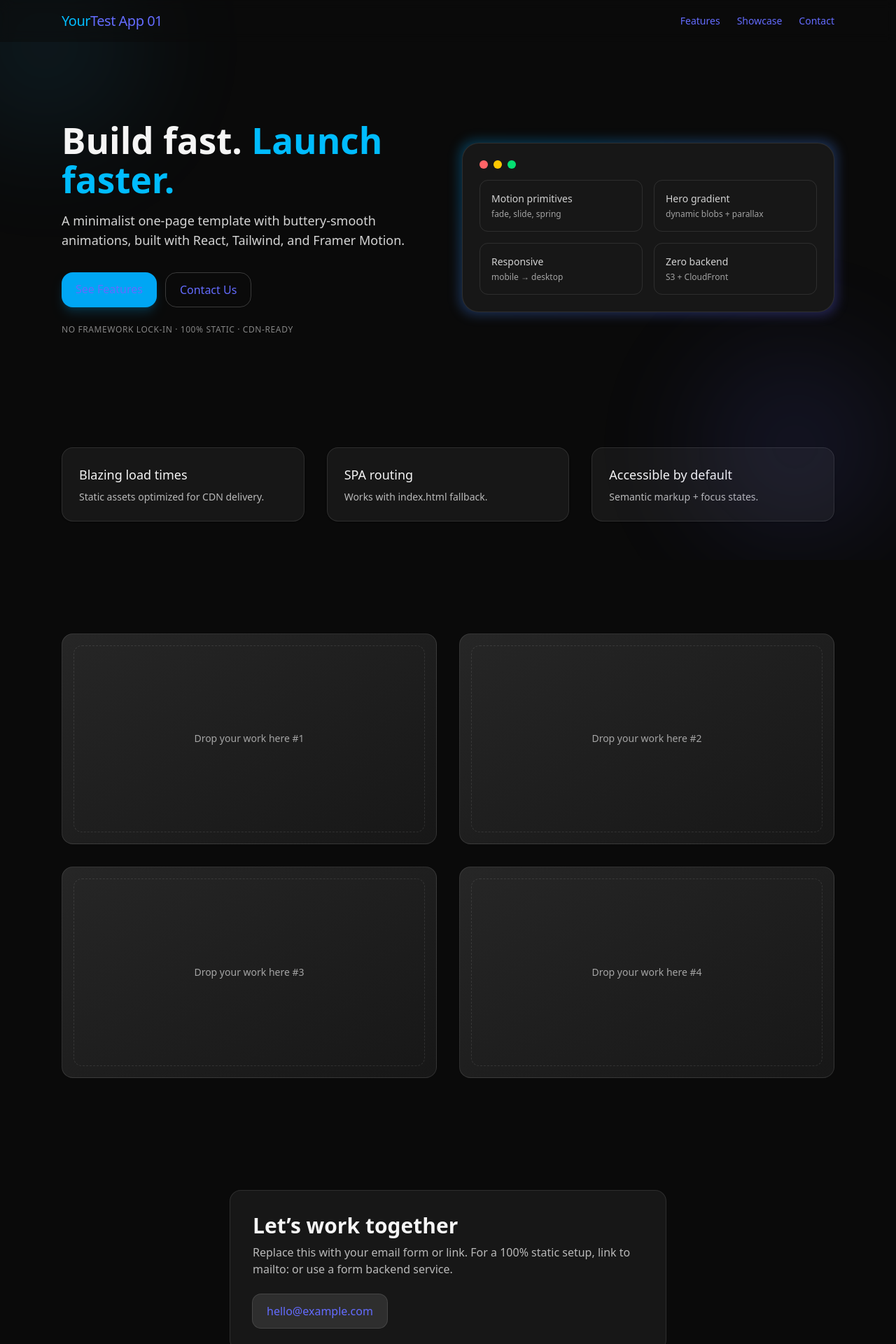
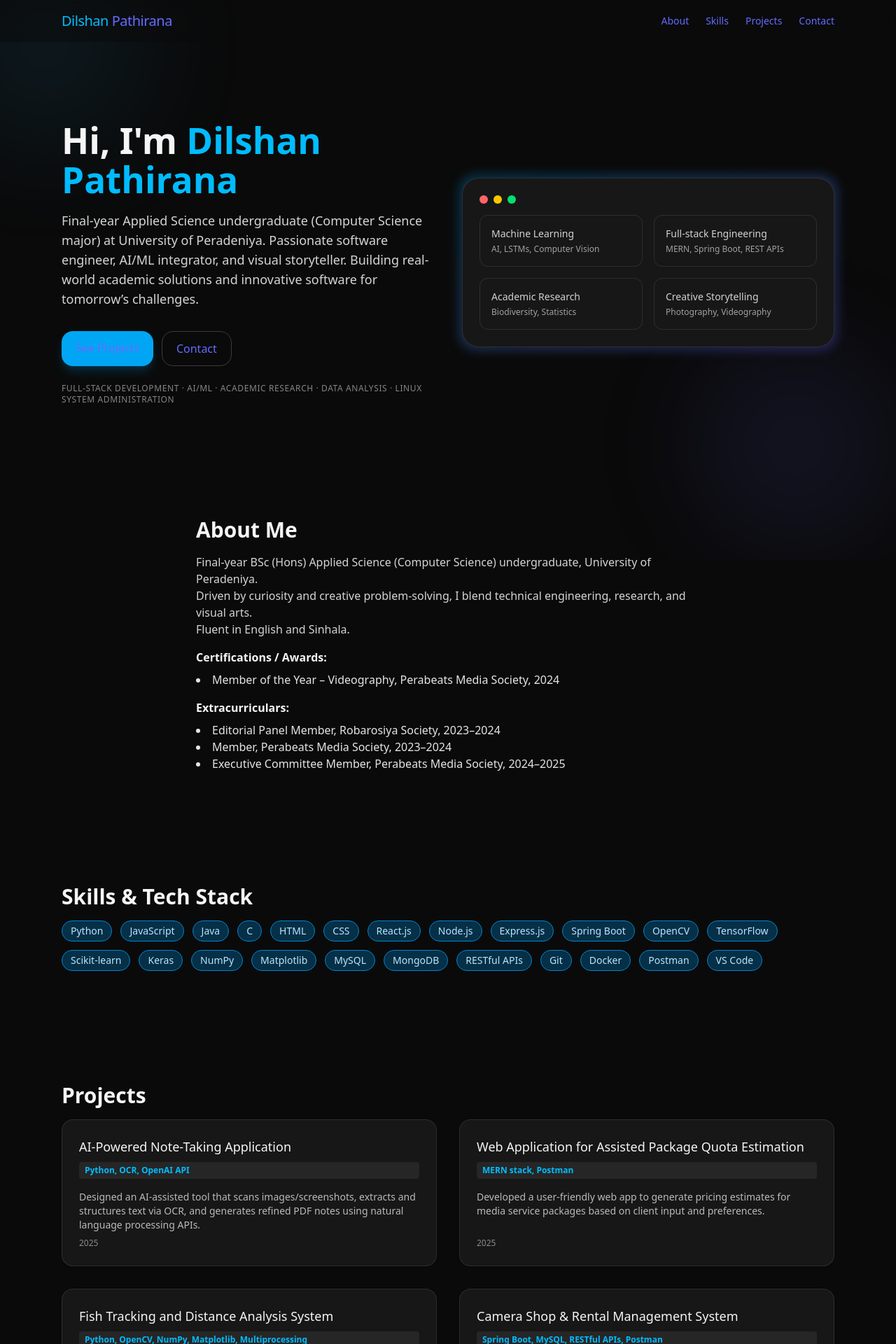
Before and after one commit to Dilshan-Pathirana/AWS-WebApp01, a React (Vite) app: page / in a window 1280 px wide. Shown: the top 1920 px of the page at 70% size. Built offline with nearby package versions, Linux system fonts and the light colour scheme.

Commit message:
Update App.tsx

```diff
--- a/src/App.tsx
+++ b/src/App.tsx
@@ -1,15 +1,99 @@
 import { useEffect, useState } from "react";
 import { motion, useScroll, useTransform } from "framer-motion";
 
+// ---- Portfolio Data (Modify and expand for your needs) ----
+const skills = [
+  "Python",
+  "JavaScript",
+  "Java",
+  "C",
+  "HTML",
+  "CSS",
+  "React.js",
+  "Node.js",
+  "Express.js",
+  "Spring Boot",
+  "OpenCV",
+  "TensorFlow",
+  "Scikit-learn",
+  "Keras",
+  "NumPy",
+  "Matplotlib",
+  "MySQL",
+  "MongoDB",
+  "RESTful APIs",
+  "Git",
+  "Docker",
+  "Postman",
+  "VS Code",
+];
+
+const projects = [
+  {
+    title: "AI-Powered Note-Taking Application",
+    tech: "Python, OCR, OpenAI API",
+    desc: "Designed an AI-assisted tool that scans images/screenshots, extracts and structures text via OCR, and generates refined PDF notes using natural language processing APIs.",
+    year: "2025",
+  },
+  {
+    title: "Web Application for Assisted Package Quota Estimation",
+    tech: "MERN stack, Postman",
+    desc: "Developed a user-friendly web app to generate pricing estimates for media service packages based on client input and preferences.",
+    year: "2025",
+  },
+  {
+    title: "Fish Tracking and Distance Analysis System",
+    tech: "Python, OpenCV, NumPy, Matplotlib, Multiprocessing",
+    desc: "Built tool to analyze fish tank footage by tracking centroid movements, generating heatmaps, calculating distances traveled, and batch-processing videos.",
+    year: "2025",
+  },
+  {
+    title: "Camera Shop & Rental Management System",
+    tech: "Spring Boot, MySQL, RESTful APIs, Postman",
+    desc: "Full-stack web app for camera sales and rentals with secure user authentication, real-time inventory, and an admin dashboard.",
+    year: "2025",
+  },
+  {
+    title:
+      "Long-Term Efficiency Prediction of Solar Panels Using Machine Learning",
+    tech: "Python, Pandas, Scikit-learn, TensorFlow, Keras",
+    desc: "Built RNN and LSTM models using NASA POWER data to forecast efficiency of solar panels, aiding sustainable energy planning.",
+    year: "2025",
+  },
+  {
+    title: "Selective File Copying Application for Photo Editors",
+    tech: "Python",
+    desc: "Automated selective photocopying; streamlined editors' bulk requests and reduced manual effort.",
+    year: "2025",
+  },
+  {
+    title: "Web Application & Resource Management (perabeats Media Society)",
+    tech: "MERN Stack, Postman",
+    desc: "Digitized event coordination and equipment booking, replacing sluggish manual workflows with an efficient platform.",
+    year: "2024",
+  },
+];
+
+const awards = [
+  "Member of the Year – Videography, Perabeats Media Society, 2024",
+];
+
+const extracurriculars = [
+  "Editorial Panel Member, Robarosiya Society, 2023–2024",
+  "Member, Perabeats Media Society, 2023–2024",
+  "Executive Committee Member, Perabeats Media Society, 2024–2025",
+];
+
+// ---- App Component ----
 export default function App() {
   const { scrollYProgress } = useScroll();
   const scale = useTransform(scrollYProgress, [0, 1], [1, 1.15]);
   const y = useTransform(scrollYProgress, [0, 1], [0, -100]);
-
   const [menuOpen, setMenuOpen] = useState(false);
 
   useEffect(() => {
-    document.title = "Your Brand — Lightning-fast, Delightfully Animated";
+    document.title =
+      "Dilshan Pathirana — Applied Science Undergraduate | Software Engineer";
   }, []);
 
   return (
@@ -40,25 +124,26 @@ export default function App() {
       <header className="sticky top-0 z-40 backdrop-blur supports-[backdrop-filter]:bg-neutral-950/50">
         <div className="mx-auto flex max-w-6xl items-center justify-between px-4 sm:px-6 py-4">
           <a
-            href="#"
+            href="#hero"
             className="font-semibold tracking-tight text-lg sm:text-xl"
           >
-            <span className="text-sky-400">Your</span>Test App 01
+            <span className="text-sky-400">Dilshan</span> Pathirana
           </a>
-
           {/* Desktop nav */}
           <nav className="hidden md:flex gap-6 text-sm text-neutral-300">
-            <a href="#features" className="hover:text-white transition">
-              Features
+            <a href="#about" className="hover:text-white transition">
+              About
             </a>
-            <a href="#showcase" className="hover:text-white transition">
-              Showcase
+            <a href="#skills" className="hover:text-white transition">
+              Skills
+            </a>
+            <a href="#projects" className="hover:text-white transition">
+              Projects
             </a>
             <a href="#contact" className="hover:text-white transition">
               Contact
             </a>
           </nav>
-
           {/* Mobile hamburger */}
           <div className="md:hidden">
             <button
@@ -70,23 +155,29 @@ export default function App() {
             </button>
           </div>
         </div>
-
         {/* Mobile dropdown */}
         {menuOpen && (
           <div className="md:hidden bg-neutral-900 border-t border-white/10">
             <a
-              href="#features"
+              href="#about"
               onClick={() => setMenuOpen(false)}
               className="block px-6 py-3 text-sm hover:bg-neutral-800"
             >
-              Features
+              About
             </a>
             <a
-              href="#showcase"
+              href="#skills"
               onClick={() => setMenuOpen(false)}
               className="block px-6 py-3 text-sm hover:bg-neutral-800"
             >
-              Showcase
+              Skills
+            </a>
+            <a
+              href="#projects"
+              onClick={() => setMenuOpen(false)}
+              className="block px-6 py-3 text-sm hover:bg-neutral-800"
+            >
+              Projects
             </a>
             <a
               href="#contact"
@@ -99,8 +190,11 @@ export default function App() {
         )}
       </header>
 
-      {/* Hero */}
-      <section className="relative mx-auto max-w-6xl px-4 sm:px-6 pb-20 pt-16 md:pt-28">
+      {/* Hero Section */}
+      <section
+        id="hero"
+        className="relative mx-auto max-w-6xl px-4 sm:px-6 pb-20 pt-16 md:pt-28"
+      >
         <div className="grid items-center gap-10 md:grid-cols-2">
           <div>
             <motion.h1
@@ -109,7 +203,7 @@ export default function App() {
               transition={{ duration: 0.6 }}
               className="text-3xl sm:text-4xl md:text-6xl font-semibold leading-tight"
             >
-              Build fast. <span className="text-sky-400">Launch faster.</span>
+              Hi, I'm <span className="text-sky-400">Dilshan Pathirana</span>
             </motion.h1>
             <motion.p
               initial={{ opacity: 0, y: 20 }}
@@ -117,8 +211,10 @@ export default function App() {
               transition={{ delay: 0.1, duration: 0.6 }}
               className="mt-4 max-w-xl text-neutral-300 text-base sm:text-lg"
             >
-              A minimalist one-page template with buttery-smooth animations,
-              built with React, Tailwind, and Framer Motion.
+              Final-year Applied Science undergraduate (Computer Science major)
+              at University of Peradeniya. Passionate software engineer, AI/ML
+              integrator, and visual storyteller. Building real-world academic
+              solutions and innovative software for tomorrow’s challenges.
             </motion.p>
             <motion.div
               initial={{ opacity: 0 }}
@@ -127,23 +223,24 @@ export default function App() {
               className="mt-8 flex flex-col sm:flex-row gap-3"
             >
               <a
-                href="#features"
+                href="#projects"
                 className="rounded-2xl bg-sky-500 px-5 py-3 font-medium shadow-lg shadow-sky-500/20 hover:brightness-110 text-center"
               >
-                See Features
+                See Projects
               </a>
               <a
                 href="#contact"
                 className="rounded-2xl border border-white/20 px-5 py-3 font-medium hover:bg-white/10 text-center"
               >
-                Contact Us
+                Contact
               </a>
             </motion.div>
             <p className="mt-6 text-xs uppercase tracking-wider text-white/50">
-              No framework lock-in · 100% static · CDN-ready
+              Full-stack development · AI/ML · Academic research · Data analysis
+              · Linux system administration
             </p>
           </div>
-
+          {/* Side feature cards or replace with your own photo/graphic */}
           <motion.div
             initial={{ opacity: 0, scale: 0.98 }}
             animate={{ opacity: 1, scale: 1 }}
@@ -159,24 +256,30 @@ export default function App() {
               </div>
               <div className="grid gap-4 sm:grid-cols-2">
                 <div className="rounded-xl border border-white/10 p-4">
-                  <p className="text-sm text-white/80">Motion primitives</p>
+                  <p className="text-sm text-white/80">Machine Learning</p>
                   <p className="mt-1 text-xs text-white/60">
-                    fade, slide, spring
+                    AI, LSTMs, Computer Vision
                   </p>
                 </div>
                 <div className="rounded-xl border border-white/10 p-4">
-                  <p className="text-sm text-white/80">Hero gradient</p>
+                  <p className="text-sm text-white/80">
+                    Full-stack Engineering
+                  </p>
                   <p className="mt-1 text-xs text-white/60">
-                    dynamic blobs + parallax
+                    MERN, Spring Boot, REST APIs
                   </p>
                 </div>
                 <div className="rounded-xl border border-white/10 p-4">
-                  <p className="text-sm text-white/80">Responsive</p>
-                  <p className="mt-1 text-xs text-white/60">mobile → desktop</p>
+                  <p className="text-sm text-white/80">Academic Research</p>
+                  <p className="mt-1 text-xs text-white/60">
+                    Biodiversity, Statistics
+                  </p>
                 </div>
                 <div className="rounded-xl border border-white/10 p-4">
-                  <p className="text-sm text-white/80">Zero backend</p>
-                  <p className="mt-1 text-xs text-white/60">S3 + CloudFront</p>
+                  <p className="text-sm text-white/80">Creative Storytelling</p>
+                  <p className="mt-1 text-xs text-white/60">
+                    Photography, Videography
+                  </p>
                 </div>
               </div>
             </div>
@@ -184,62 +287,89 @@ export default function App() {
         </div>
       </section>
 
-      {/* Features */}
+      {/* About Section */}
       <section
-        id="features"
+        id="about"
+        className="mx-auto max-w-3xl px-4 sm:px-6 py-16 sm:py-20"
+      >
+        <h2 className="text-2xl sm:text-3xl font-semibold mb-4">About Me</h2>
+        <p className="text-neutral-300 mb-4">
+          Final-year BSc (Hons) Applied Science (Computer Science)
+          undergraduate, University of Peradeniya.
+          <br />
+          Driven by curiosity and creative problem-solving, I blend technical
+          engineering, research, and visual arts.
+          <br />
+          Fluent in English and Sinhala.
+        </p>
+        <div className="mb-4">
+          <strong>Certifications / Awards:</strong>
+          <ul className="list-disc list-inside mt-2 text-neutral-200">
+            {awards.map((aw, i) => (
+              <li key={i}>{aw}</li>
+            ))}
+          </ul>
+        </div>
+        <div>
+          <strong>Extracurriculars:</strong>
+          <ul className="list-disc list-inside mt-2 text-neutral-200">
+            {extracurriculars.map((ec, i) => (
+              <li key={i}>{ec}</li>
+            ))}
+          </ul>
+        </div>
+      </section>
+
+      {/* Skills Section */}
+      <section
+        id="skills"
         className="mx-auto max-w-6xl px-4 sm:px-6 py-16 sm:py-20"
       >
-        <div className="grid gap-6 sm:gap-8 md:grid-cols-3">
-          {[
-            {
-              title: "Blazing load times",
-              desc: "Static assets optimized for CDN delivery.",
-            },
-            { title: "SPA routing", desc: "Works with index.html fallback." },
-            {
-              title: "Accessible by default",
-              desc: "Semantic markup + focus states.",
-            },
-          ].map((f, i) => (
+        <h2 className="text-2xl sm:text-3xl font-semibold mb-4">
+          Skills & Tech Stack
+        </h2>
+        <div className="flex flex-wrap gap-3">
+          {skills.map((skill, i) => (
+            <span
+              key={i}
+              className="bg-sky-900/60 text-sky-200 px-3 py-1 rounded-full text-sm font-medium border border-sky-600"
+            >
+              {skill}
+            </span>
+          ))}
+        </div>
+      </section>
+
+      {/* Projects Section */}
+      <section
+        id="projects"
+        className="mx-auto max-w-6xl px-4 sm:px-6 py-16 sm:py-20"
+      >
+        <h2 className="text-2xl sm:text-3xl font-semibold mb-4">Projects</h2>
+        <div className="grid gap-6 sm:gap-8 md:grid-cols-2">
+          {projects.map((project, i) => (
             <motion.div
               key={i}
               initial={{ opacity: 0, y: 12 }}
               whileInView={{ opacity: 1, y: 0 }}
               viewport={{ once: true, margin: "-80px" }}
               transition={{ duration: 0.45, delay: i * 0.05 }}
-              className="rounded-2xl border border-white/10 bg-neutral-900 p-6 shadow-sm"
+              className="rounded-2xl border border-white/10 bg-neutral-900 p-6 shadow-sm flex flex-col h-full"
             >
-              <h3 className="text-lg font-medium">{f.title}</h3>
-              <p className="mt-2 text-sm text-white/70">{f.desc}</p>
+              <h3 className="text-lg font-medium">{project.title}</h3>
+              <span className="inline-block mt-2 mb-4 px-2 py-1 rounded bg-neutral-800 text-xs text-sky-400 font-semibold">
+                {project.tech}
+              </span>
+              <p className="mb-2 text-white/70 text-sm flex-1">
+                {project.desc}
+              </p>
+              <p className="mt-auto text-xs text-white/50">{project.year}</p>
             </motion.div>
           ))}
         </div>
       </section>
 
-      {/* Showcase */}
-      <section
-        id="showcase"
-        className="mx-auto max-w-6xl px-4 sm:px-6 py-16 sm:py-20"
-      >
-        <div className="grid gap-6 sm:gap-8 md:grid-cols-2">
-          {[1, 2, 3, 4].map((i) => (
-            <motion.div
-              key={i}
-              initial={{ opacity: 0, scale: 0.98 }}
-              whileInView={{ opacity: 1, scale: 1 }}
-              viewport={{ once: true, margin: "-80px" }}
-              transition={{ duration: 0.45 }}
-              className="aspect-video rounded-2xl border border-white/10 bg-gradient-to-br from-neutral-800 to-neutral-900 p-4"
-            >
-              <div className="flex h-full w-full items-center justify-center rounded-xl border border-dashed border-white/10 text-sm text-white/60">
-                Drop your work here #{i}
-              </div>
-            </motion.div>
-          ))}
-        </div>
-      </section>
-
-      {/* Contact */}
+      {/* Contact Section */}
       <section
         id="contact"
         className="mx-auto max-w-2xl px-4 sm:px-6 py-16 sm:py-20"
@@ -249,20 +379,39 @@ export default function App() {
             Let’s work together
           </h2>
           <p className="mt-2 text-white/70 text-sm sm:text-base">
-            Replace this with your email form or link. For a 100% static setup,
-            link to mailto: or use a form backend service.
+            Interested in collaborating or want to connect? Feel free to reach
+            out via email or LinkedIn.
           </p>
-          <a
-            href="mailto:hello@example.com"
-            className="mt-6 inline-block rounded-xl bg-white/10 px-5 py-3 font-medium ring-1 ring-white/20 hover:bg-white/20 text-center"
-          >
-            hello@example.com
-          </a>
+          <div className="mt-6 flex flex-col sm:flex-row gap-3">
+            <a
+              href="mailto:dilshan.pathirana.121@gmail.com"
+              className="rounded-xl  px-5 py-3 font-medium ring-1 ring-white/20 hover:bg-sky-400/50 text-center text-white"
+            >
+              dilshan.pathirana.121@gmail.com
+            </a>
+            <a
+              href="https://linkedin.com/in/dilshan-121-pathiran"
+              className="rounded-xl border border-white/20 px-5 py-3 font-medium hover:bg-white/10 text-center"
+              target="_blank"
+              rel="noopener noreferrer"
+            >
+              LinkedIn
+            </a>
+            <a
+              href="https://github.com/Dilshan-Pathirana"
+              className="rounded-xl border border-white/20 px-5 py-3 font-medium hover:bg-white/10 text-center"
+              target="_blank"
+              rel="noopener noreferrer"
+            >
+              GitHub
+            </a>
+          </div>
         </div>
       </section>
 
+      {/* Footer */}
       <footer className="border-t border-white/10 py-10 text-center text-xs text-white/50">
-        © {new Date().getFullYear()} Your Brand. All rights reserved.
+        © {new Date().getFullYear()} Dilshan Pathirana. All rights reserved.
       </footer>
     </div>
   );
```
